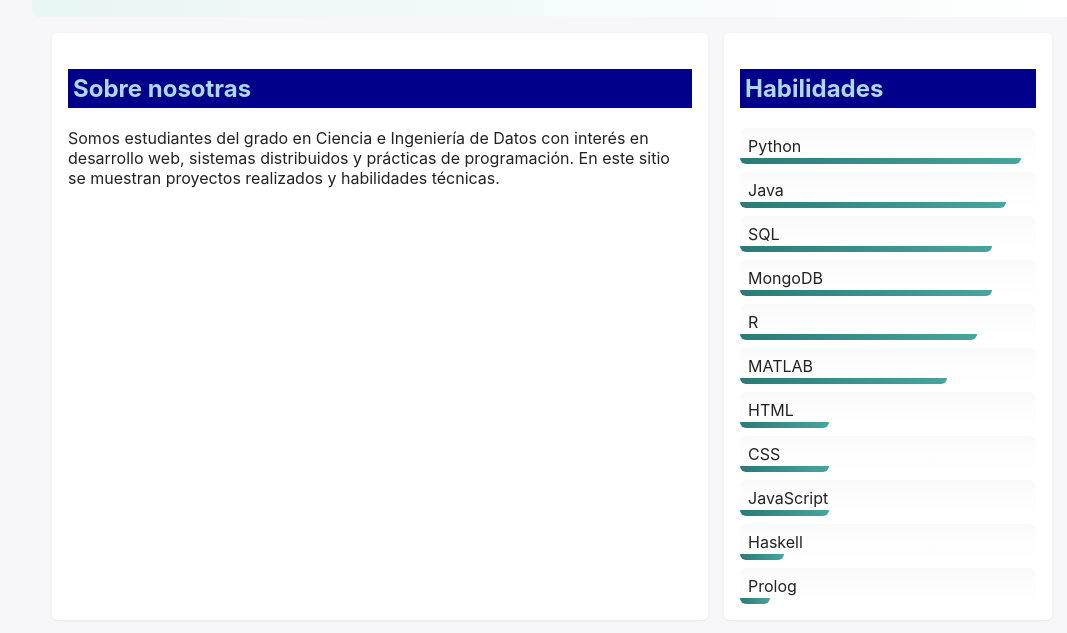
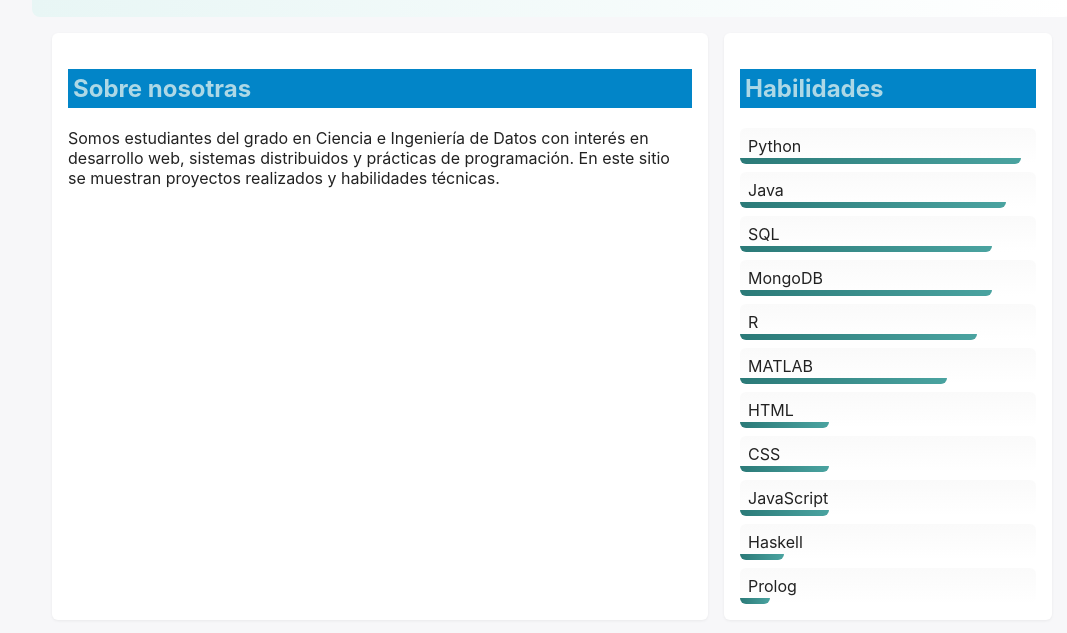
Before and after one commit to gabrieladamasuam/p1-cd-web_curriculum, a plain HTML site: page index.html in a window 1280 px wide. Shown: the part 143-776 px from the top of the page, without its empty margins (88-1155 px from the left). Drawn offline with Linux system fonts and the light colour scheme.

Commit message:
cambio de color de los encabezados h2 a un azul más claro y brillante

```diff
--- a/styles.css
+++ b/styles.css
@@ -19,7 +19,7 @@ html, body {
 
 /* Encabezados h2 */
 .section-title {
-  background-color: rgb(0, 0, 139);
+  background-color: rgb(2, 133, 200);
   color: rgb(173, 216, 230);
   padding: 5px;
 }
```
